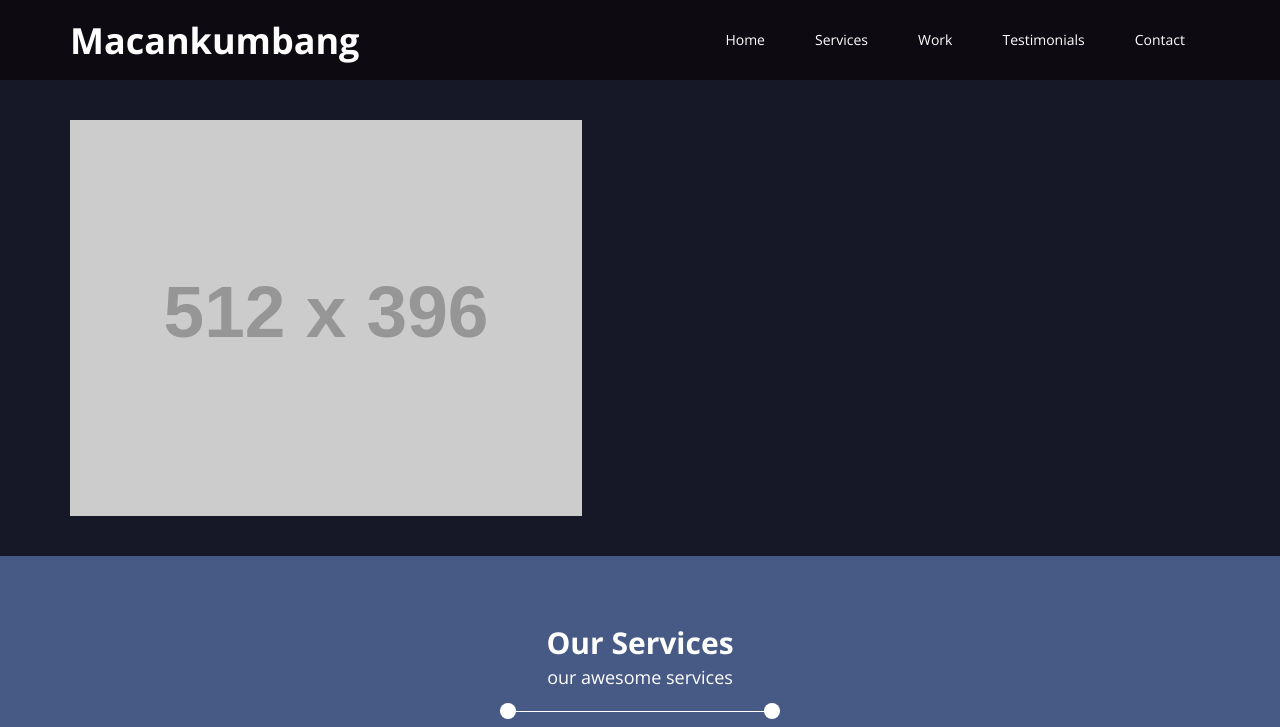
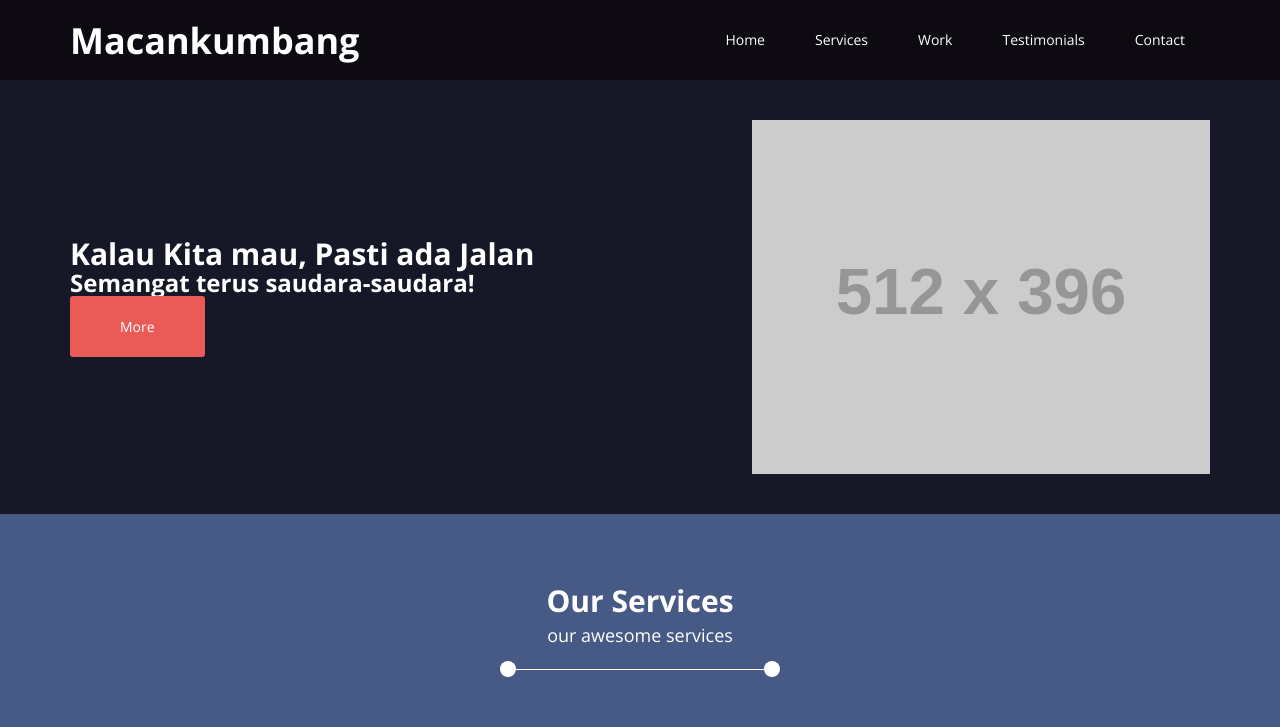
Before and after one commit to ndt-draft/macan, a website: page index.html in a window 1280 px wide. Shown: the top 727 px of the page. Drawn offline with nearby package versions, Linux system fonts and the light colour scheme; placeholder pictures from the web are drawn by us.

Commit message:
align feature text center

```diff
--- a/assets/sass/blocks/_features.scss
+++ b/assets/sass/blocks/_features.scss
@@ -18,8 +18,11 @@
     }
 
     .featured-text-container {
-        position:absolute;
-        top: 50%;
-        transform: translateY(-50%);
+        margin-top: 10%;
+    }
+
+    .featured-image {
+        max-width: 100%;
+        height: auto;
     }
 }
--- a/index.html
+++ b/index.html
@@ -45,12 +45,14 @@
             <div class="features">
                 <div class="container">
                     <div class="row">
-                        <div class="col-md-7 featured-text-container">
-                            <h2 class="featured-title">Kalau Kita mau, Pasti ada Jalan</h2>
-                            <h3 class="featured-description">Semangat terus saudara-saudara!</h3>
-                            <a href="#" class="featured-button btn btn-red">More</a>
+                        <div class="col-sm-7 featured-text-container">
+                            <div class="featured-text-inside">
+                                <h2 class="featured-title">Kalau Kita mau, Pasti ada Jalan</h2>
+                                <h3 class="featured-description">Semangat terus saudara-saudara!</h3>
+                                <a href="#" class="featured-button btn btn-red">More</a>
+                            </div>
                         </div>
-                        <div class="col-md-5">
+                        <div class="col-sm-5">
                             <img src="http://placehold.it/512x396" alt="" class="featured-image">
                         </div>
                     </div>
```
Also changed, not shown: assets/css/main.css.
